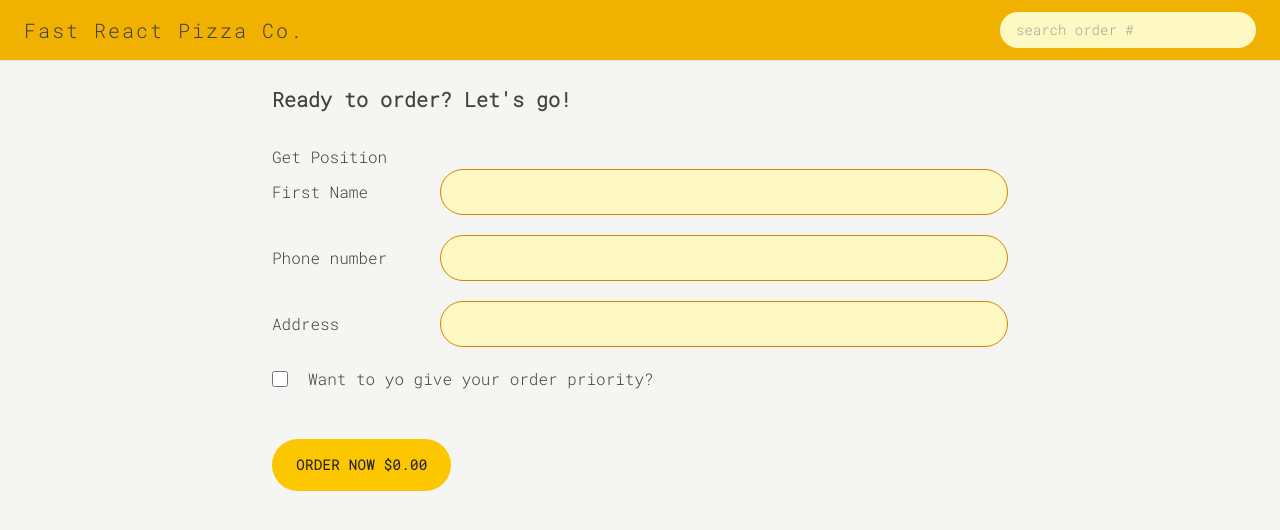
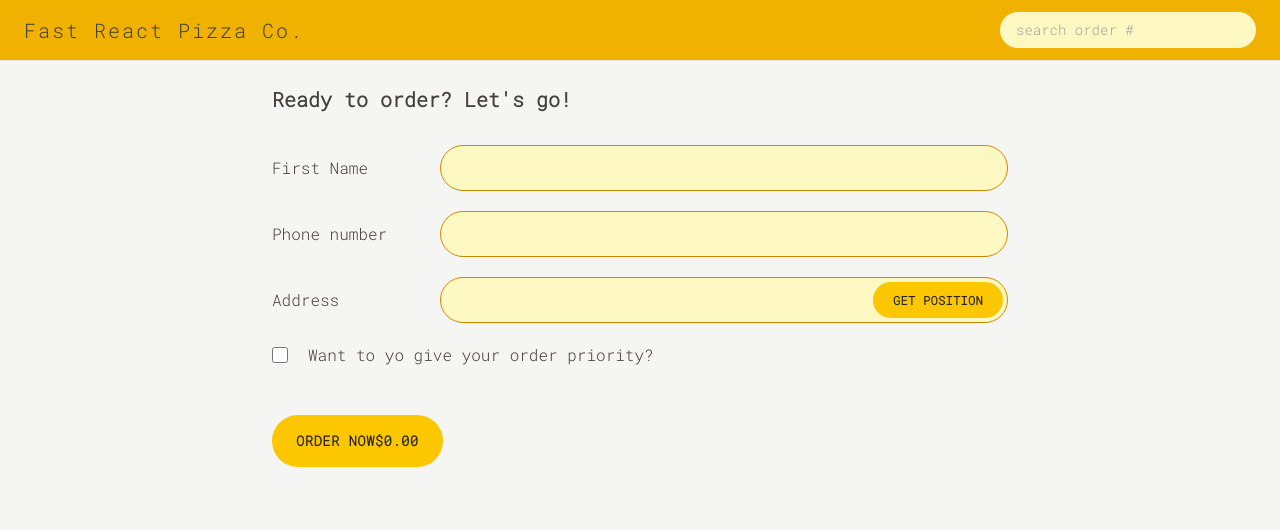
Before and after one commit to mdxramos64136/fast-react-pizza, a React (Vite) app: page /order/new in a window 1280 px wide. Shown: the top 530 px of the page. Built offline with nearby package versions, Linux system fonts and the light colour scheme.

Commit message:
Set geolocation integration

```diff
--- a/src/features/order/CreateOrder.jsx
+++ b/src/features/order/CreateOrder.jsx
@@ -31,16 +31,24 @@
   /** This componnet is connected with the action createOrderAction, so it has
    * access to the data that is returned from that action. */
   const formErrors = useActionData();
-  const username = useSelector((store) => store.user.username);
+  const {
+    username,
+    status: addressStatus,
+    position,
+    address,
+    error: errorAddress,
+  } = useSelector((store) => store.user);
+
+  const isLoadingAddress = addressStatus === "loading";
+
   const dispatch = useDispatch();
+
   if (!cart) return <EmptyCart />;
 
   ////////////////////////////
   return (
     <div className="px-4 py-6">
       <h2 className="mb-8 text-xl font-semibold">Ready to order? Let's go!</h2>
-
-      <button onClick={() => dispatch(fetchAddress())}>Get Position</button>
 
       <Form method="POST">
         <div className="mb-5 flex flex-col gap-2 sm:flex-row sm:items-center">
@@ -68,16 +76,35 @@
           )}
         </div>
 
-        <div className="mb-5 flex flex-col gap-2 sm:flex-row sm:items-center">
+        <div className="relative mb-5 flex flex-col gap-2 sm:flex-row sm:items-center">
           <label className="sm:basis-40">Address</label>
           <div className="grow">
             <input
+              disabled={isLoadingAddress}
+              defaultValue={address}
               type="text"
               name="address"
               required
               className="input w-full"
             />
+            {addressStatus === "error" && (
+              <p className="mt-2 rounded-md bg-red-100 p-2 text-xs font-bold text-red-600">
+                {errorAddress}
+              </p>
+            )}
           </div>
+          <span className="absolute top-[3px] right-[3px] z-50 md:top-[5px] md:right-[5px]">
+            <Button
+              disabled={isLoadingAddress}
+              type={"small"}
+              onClick={(e) => {
+                e.preventDefault();
+                dispatch(fetchAddress());
+              }}
+            >
+              Get Position
+            </Button>
+          </span>
         </div>
 
         <div className="mb-12 flex items-center gap-5">
@@ -96,8 +123,17 @@
 
         <div>
           <input type="hidden" name="cart" value={JSON.stringify(cart)} />
+          <input
+            type="hidden"
+            name="position"
+            value={
+              position.longitude && position.latitude
+                ? `${position.latitude} , ${position.longitude}`
+                : " "
+            }
+          />
           <Button disabled={isSubmiting} type="primary">
-            {isSubmiting ? "Placing Order..." : "Order now"}{" "}
+            {isSubmiting ? "Placing Order..." : "Order now"}
             {formatCurrency(totalPrice)}
           </Button>
         </div>
--- a/src/features/user/userSlice.js
+++ b/src/features/user/userSlice.js
@@ -24,7 +24,8 @@
       longitude: positionObj.coords.longitude,
     };
 
-    // 2) Then we use a reverse geocoding API to get a description of the user's address, so we can display it the order form, so that the user can correct it if wrong
+    // 2) Then we use a reverse geocoding API to get a description of the user's address,
+    // so we can display it the order form, so that the user can correct it if wrong
     const addressObj = await getAddress(position);
     const address = `${addressObj?.locality}, ${addressObj?.city} ${addressObj?.postcode}, ${addressObj?.countryName}`;
 
```
Also changed, not shown: public/pizzas/Screenshot_3.png (added).
